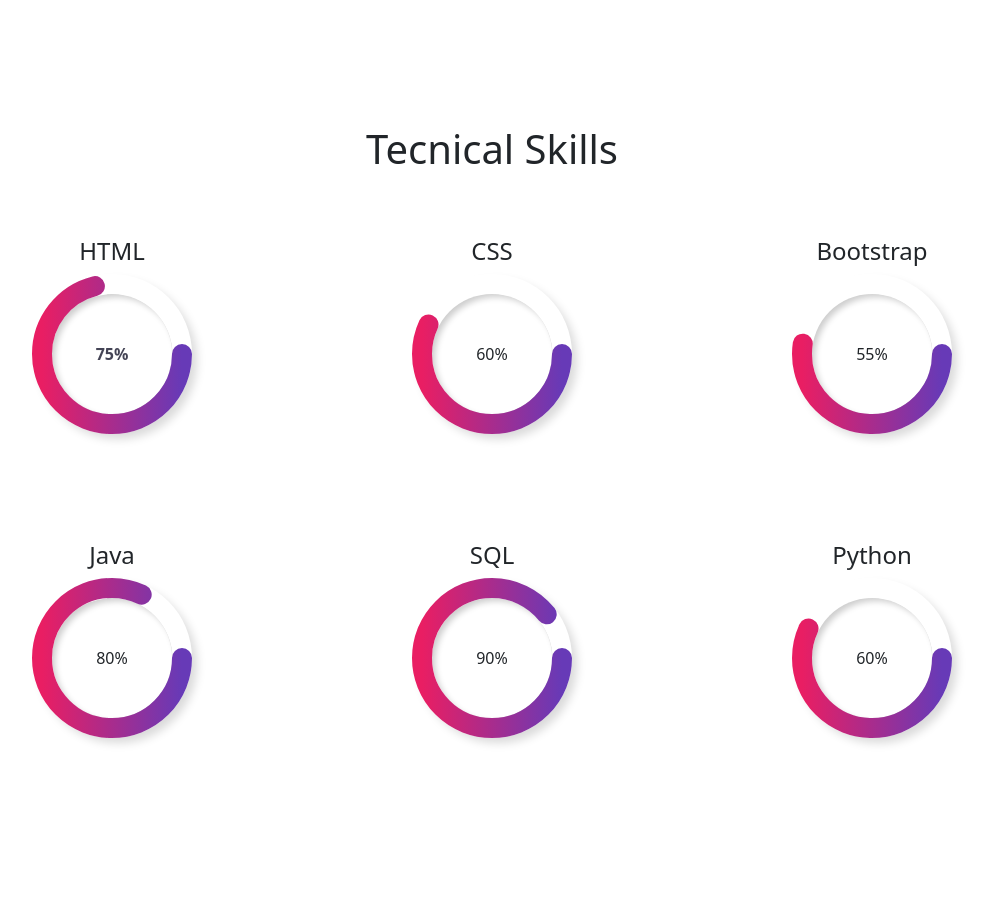
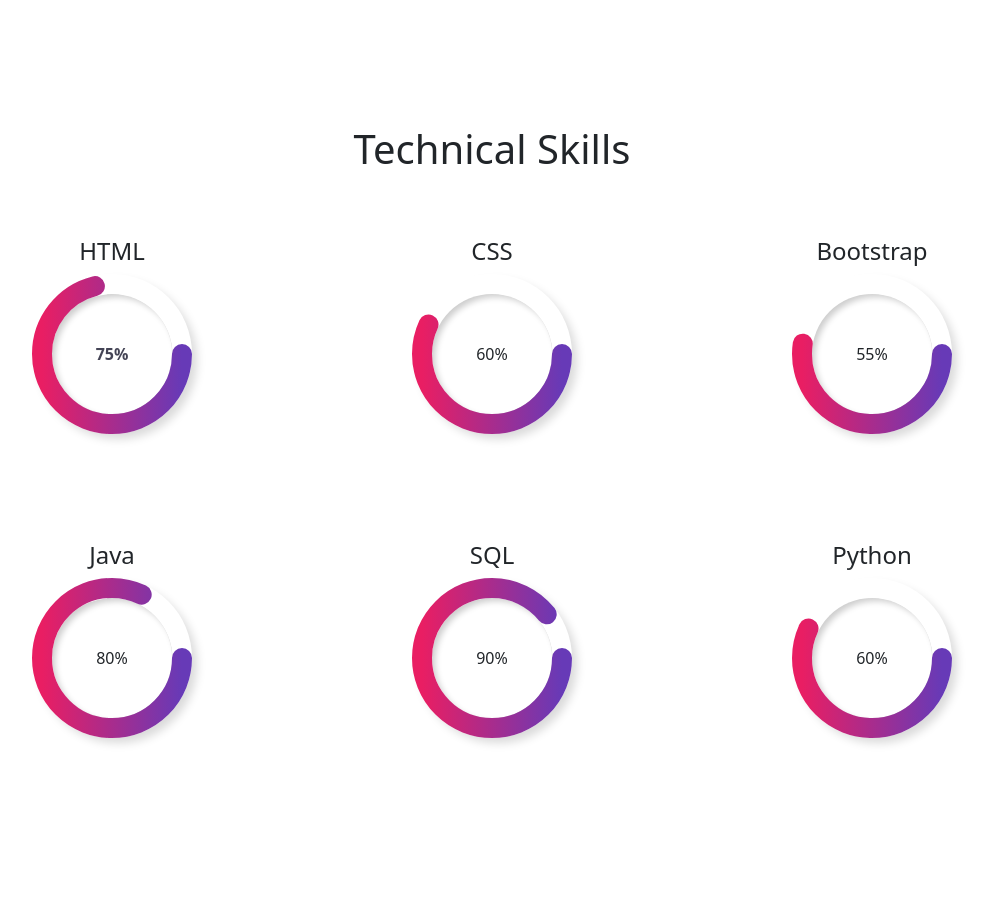
Before and after one commit to rkvasanth/myportfolio, a plain HTML site: page index.html in a window 1280 px wide. Shown: the part 1407-2324 px from the top of the page, without its empty margins (148-1138 px from the left). Drawn offline with nearby package versions, Linux system fonts and the light colour scheme.

Commit message:
Update index.html

```diff
--- a/index.html
+++ b/index.html
@@ -95,7 +95,7 @@
  <!-- Skill Section-->
   <section id="services">
         <div class="container">
-            <h1 class="text-center">Tecnical Skills</h1>
+            <h1 class="text-center">Technical Skills</h1>
             <div class="row">
                 <div class="col-lg-4 mt-4">
                     <div class="card servicesText">
```
